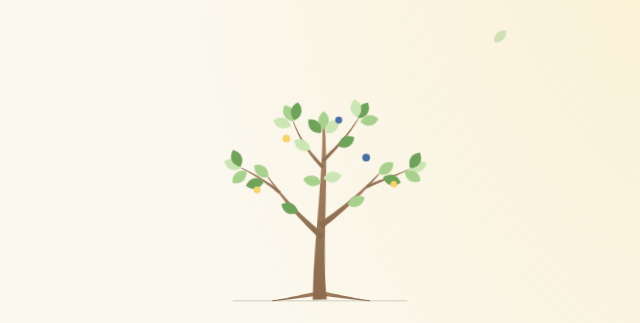
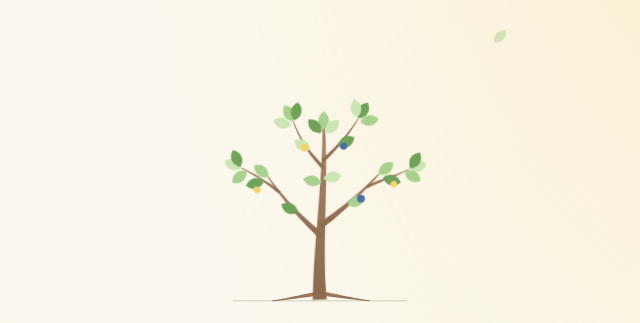
Before and after one commit to bprashamsa/PrashamsasV2Portfolio, a plain HTML site: page index.html in a window 1280 px wide. Shown: the part 121-444 px from the top of the page, 320-960 px from the left. Drawn offline with Linux system fonts and the light colour scheme; a web font is replaced by a local one.

Commit message:
Update hero tree animation and fruit positions

```diff
--- a/index.html
+++ b/index.html
@@ -730,8 +730,12 @@
   .hero-copy{ position:relative; z-index:1; }
   .hero-tree{ display:block; width:min(260px, 62vw); height:auto; margin:0 auto 18px; overflow:visible; }
   /* bark grows upward with one smooth reveal */
-  .hero-tree{ clip-path:inset(100% -30px -30px -30px); animation:grow-up 1.8s cubic-bezier(.33,.1,.25,1) .1s forwards; }
-  @keyframes grow-up{ to{ clip-path:inset(-30px -30px -30px -30px); } }
+  /* reveal runs once, then the clip is dropped (fill-mode: backwards) so the sway can render */
+  .hero-tree{ animation:grow-up 1.8s cubic-bezier(.33,.1,.25,1) .1s backwards; }
+  @keyframes grow-up{
+    from{ clip-path:inset(100% -30px -30px -30px); }
+    to{ clip-path:inset(-30px -30px -30px -30px); }
+  }
   .hero-tree .crown{ transform-box:view-box; transform-origin:120px 205px; animation:sway 7s ease-in-out 2.6s infinite; }
   @keyframes sway{ 0%,100%{ transform:rotate(0deg); } 50%{ transform:rotate(1.2deg); } }
   .hero-tree .leaf{ transform-box:fill-box; transform-origin:0% 50%; transform:scale(0); animation:leaf-in .55s cubic-bezier(.34,1.56,.64,1) forwards; animation-delay:var(--d, 1.4s); }
@@ -973,10 +977,10 @@
           <g transform="translate(119 104) rotate(-170)"><use class="leaf l1" href="#leafShape" style="--d:2.05s"/></g>
           <g transform="translate(121 100) rotate(-10)"><use class="leaf l3" href="#leafShape" style="--d:2.1s"/></g>
 
-          <circle class="fruit" cx="86" cy="64" r="3.6" style="--d:2.3s"/>
-          <circle class="fruit amber" cx="160" cy="80" r="3.6" style="--d:2.4s"/>
+          <circle class="fruit" cx="103" cy="72" r="3.6" style="--d:2.3s"/>
+          <circle class="fruit amber" cx="156" cy="118" r="3.6" style="--d:2.4s"/>
           <circle class="fruit" cx="60" cy="112" r="3.2" style="--d:2.5s"/>
-          <circle class="fruit amber" cx="134" cy="46" r="3.2" style="--d:2.6s"/>
+          <circle class="fruit amber" cx="139" cy="70" r="3.2" style="--d:2.6s"/>
           <circle class="fruit" cx="186" cy="104" r="3" style="--d:2.7s"/>
         </g>
       </svg>
```
